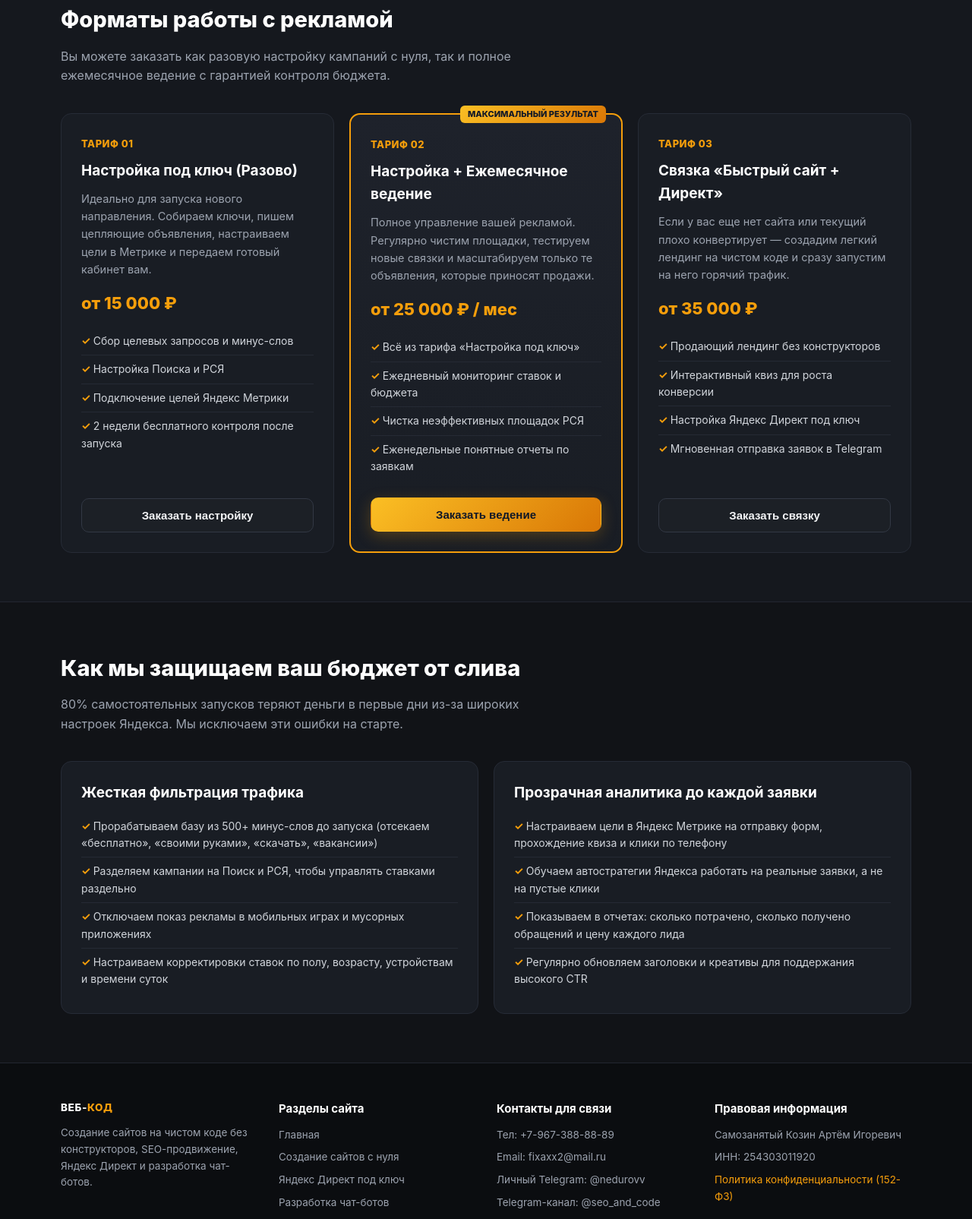
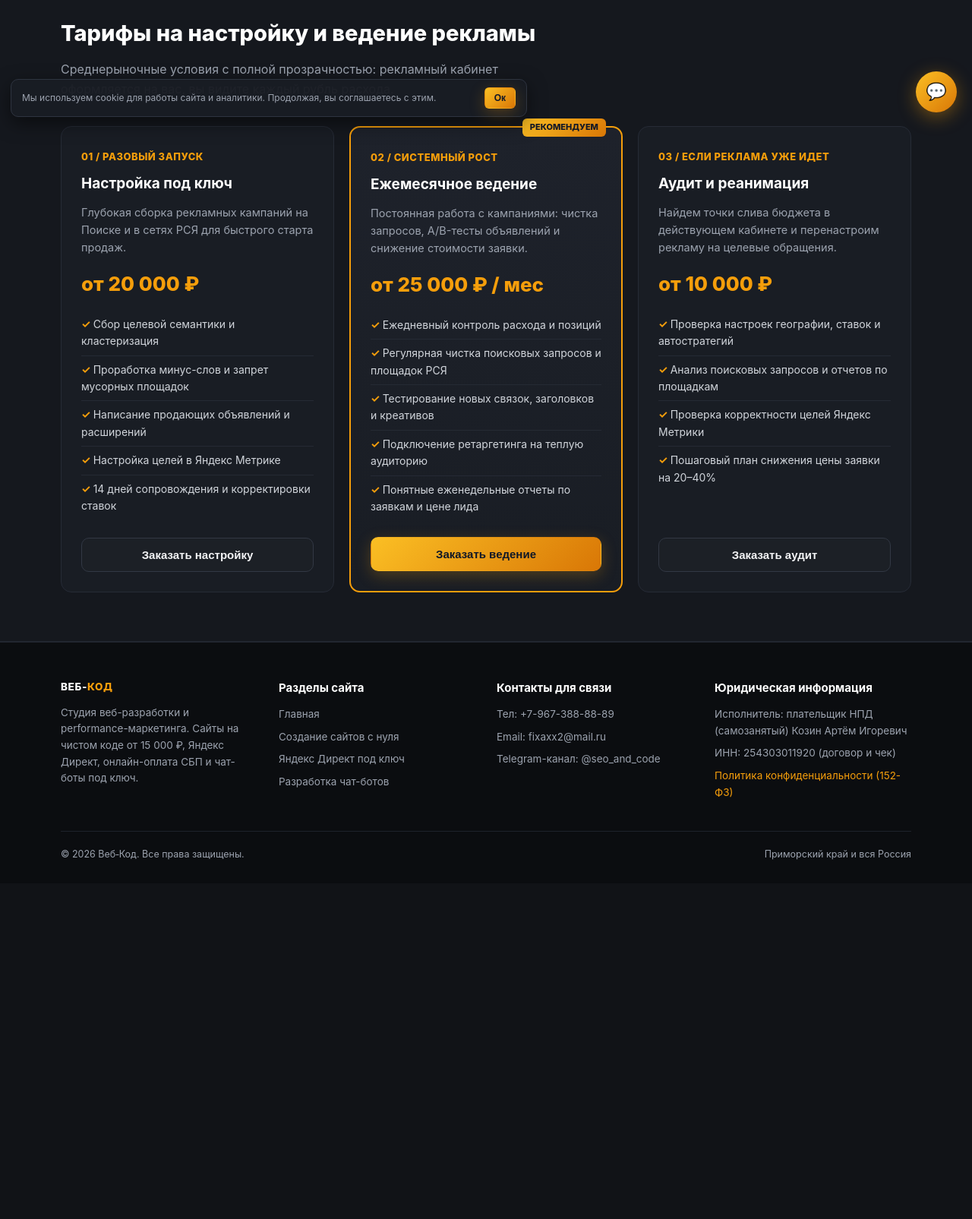
Before and after one commit to ggunster1-sketch/seo-and-code, a plain HTML site: page direct.html in a window 1280 px wide. Shown: the part 632-2237 px from the top of the page at 76% size. After the commit the page ends 1795 px from the top, so only its background shows below. Drawn offline with Linux system fonts and the light colour scheme.

Commit message:
Update direct.html

```diff
--- a/direct.html
+++ b/direct.html
@@ -3,17 +3,14 @@
 <head>
     <meta charset="UTF-8">
     <meta name="viewport" content="width=device-width, initial-scale=1.0">
-    <title>Настройка и ведение Яндекс Директ под ключ — Студия «Веб‑Код»</title>
-    <meta name="description" content="Профессиональная настройка и ежемесячное ведение рекламы в Яндекс Директ (Поиск, РСЯ, Мастер кампаний, Ретаргетинг). Снижаем цену заявки и окупаем рекламный бюджет. Приморский край и вся Россия.">
-    <meta name="keywords" content="настройка Яндекс Директ под ключ, ведение Яндекс Директ ежемесячно, директолог, контекстная реклама для бизнеса, Веб-Код">
+    <title>Настройка и ведение Яндекс Директ под ключ от 20 000 ₽ — Веб‑Код</title>
+    <meta name="description" content="Профессиональная настройка Яндекс Директ (Поиск + РСЯ) от 20 000 ₽ и ежемесячное ведение от 25 000 ₽. Глубокая минусация, настройка целей Яндекс Метрики, снижение цены заявки. Приморский край и РФ.">
     <link rel="stylesheet" href="css/style.css">
 </head>
 <body>
-
     <header class="header">
         <div class="container header-inner">
             <a href="index.html" class="logo">ВЕБ‑<span>КОД</span></a>
-
             <nav class="nav">
                 <a href="index.html">Главная</a>
                 <a href="sites.html">Сайты с нуля</a>
@@ -22,132 +19,119 @@
                 <a href="index.html#tariffs">Тарифы</a>
                 <a href="index.html#quiz">Расчет цены</a>
             </nav>
-
             <div class="header-contacts">
                 <a href="tel:+79673888889" class="header-phone">+7-967-388-88-89</a>
-                <button type="button" class="btn btn-gold btn-sm" onclick="openModal('Заказать настройку Яндекс Директ')">Заказать рекламу</button>
+                <button type="button" class="btn btn-gold btn-sm" onclick="openModal('Заявка на Яндекс Директ')">Заказать звонок</button>
                 <button type="button" class="burger-btn" onclick="toggleMenu()" aria-label="Меню">☰</button>
             </div>
         </div>
-
         <div class="mobile-menu" id="mobileMenu">
             <a href="index.html" onclick="toggleMenu()">Главная</a>
             <a href="sites.html" onclick="toggleMenu()">Сайты с нуля</a>
             <a href="direct.html" onclick="toggleMenu()">Яндекс Директ</a>
             <a href="bots.html" onclick="toggleMenu()">Чат-боты</a>
-            <a href="index.html#tariffs" onclick="toggleMenu()">Тарифы</a>
+            <a href="index.html#quiz" onclick="toggleMenu()">Расчет стоимости</a>
             <a href="tel:+79673888889" style="color: #F59E0B; font-weight: bold;">Позвонить: +7-967-388-88-89</a>
         </div>
     </header>
 
     <section class="hero">
-        <div class="container">
-            <div class="hero-badge">Поиск • РСЯ • Ретаргетинг • Яндекс Метрика</div>
-            <h1>Настройка и ежемесячное ведение <span>Яндекс Директ</span> под ключ</h1>
-            <p class="hero-lead">Приводим целевых клиентов, готовых купить ваш товар или услугу прямо сейчас. Глубоко прорабатываем семантику, отсекаем мусорный трафик и ежедневно оптимизируем ставки для снижения стоимости заявки.</p>
-
-            <div class="hero-actions">
-                <button type="button" class="btn btn-gold" onclick="openModal('Бесплатный аудит Яндекс Директ')">Получить аудит и прогноз заявок</button>
-                <a href="https://t.me" target="_blank" rel="noopener" class="btn btn-dark">Обсудить в Telegram</a>
+        <div class="container hero-grid">
+            <div>
+                <div class="hero-badge">Performance-маркетинг и целевой трафик</div>
+                <h1>Настройка и ведение <span>Яндекс Директ</span> с фокусом на окупаемость</h1>
+                <p class="hero-lead">Приводим горячих клиентов из Поиска и РСЯ без слива бюджета на нецелевые клики. Настраиваем сквозную аналитику в Яндекс Метрике и еженедельно снижаем стоимость обращения.</p>
+                <div class="hero-actions">
+                    <button type="button" class="btn btn-gold" onclick="openModal('Расчет медиаплана Яндекс Директ')">Заказать медиаплан</button>
+                    <a href="#direct-prices" class="btn btn-dark">Смотреть тарифы</a>
+                </div>
             </div>
-        </div>
-    </section>
-
-    <section class="section section-alt">
-        <div class="container">
-            <h2 class="section-title">Форматы работы с рекламой</h2>
-            <p class="section-subtitle">Вы можете заказать как разовую настройку кампаний с нуля, так и полное ежемесячное ведение с гарантией контроля бюджета.</p>
-
-            <div class="grid-3">
-                <div class="card">
-                    <div>
-                        <span class="card-num">ТАРИФ 01</span>
-                        <h3>Настройка под ключ (Разово)</h3>
-                        <p>Идеально для запуска нового направления. Собираем ключи, пишем цепляющие объявления, настраиваем цели в Метрике и передаем готовый кабинет вам.</p>
-                        <div class="price" style="font-size: 22px;">от 15 000 ₽</div>
-                        <ul class="check-list">
-                            <li>Сбор целевых запросов и минус-слов</li>
-                            <li>Настройка Поиска и РСЯ</li>
-                            <li>Подключение целей Яндекс Метрики</li>
-                            <li>2 недели бесплатного контроля после запуска</li>
-                        </ul>
-                    </div>
-                    <button type="button" class="btn btn-dark btn-full" onclick="openModal('Заказ: Разовая настройка Директ')">Заказать настройку</button>
+            <div class="hero-showcase">
+                <div class="showcase-top">
+                    <div class="showcase-dots"><span></span><span></span><span></span></div>
+                    <span class="showcase-status">● Оптимизация ставок активна</span>
                 </div>
-
-                <div class="card tariff-featured">
-                    <div class="tariff-tag">Максимальный результат</div>
-                    <div>
-                        <span class="card-num">ТАРИФ 02</span>
-                        <h3>Настройка + Ежемесячное ведение</h3>
-                        <p>Полное управление вашей рекламой. Регулярно чистим площадки, тестируем новые связки и масштабируем только те объявления, которые приносят продажи.</p>
-                        <div class="price" style="font-size: 22px;">от 25 000 ₽ / мес</div>
-                        <ul class="check-list">
-                            <li>Всё из тарифа «Настройка под ключ»</li>
-                            <li>Ежедневный мониторинг ставок и бюджета</li>
-                            <li>Чистка неэффективных площадок РСЯ</li>
-                            <li>Еженедельные понятные отчеты по заявкам</li>
-                        </ul>
-                    </div>
-                    <button type="button" class="btn btn-gold btn-full" onclick="openModal('Заказ: Ведение Яндекс Директ')">Заказать ведение</button>
+                <div class="showcase-item">
+                    <span class="showcase-label">Минус-слова на старте</span>
+                    <span class="showcase-val">1 500+ фраз</span>
                 </div>
-
-                <div class="card">
-                    <div>
-                        <span class="card-num">ТАРИФ 03</span>
-                        <h3>Связка «Быстрый сайт + Директ»</h3>
-                        <p>Если у вас еще нет сайта или текущий плохо конвертирует — создадим легкий лендинг на чистом коде и сразу запустим на него горячий трафик.</p>
-                        <div class="price" style="font-size: 22px;">от 35 000 ₽</div>
-                        <ul class="check-list">
-                            <li>Продающий лендинг без конструкторов</li>
-                            <li>Интерактивный квиз для роста конверсии</li>
-                            <li>Настройка Яндекс Директ под ключ</li>
-                            <li>Мгновенная отправка заявок в Telegram</li>
-                        </ul>
-                    </div>
-                    <button type="button" class="btn btn-dark btn-full" onclick="openModal('Заказ: Связка Сайт + Директ')">Заказать связку</button>
+                <div class="showcase-item">
+                    <span class="showcase-label">Аналитика конверсий</span>
+                    <span class="showcase-val">Метрика + Цели + CRM</span>
+                </div>
+                <div class="showcase-item">
+                    <span class="showcase-label">Оформление услуг</span>
+                    <span class="showcase-val">Договор + Чек НПД</span>
                 </div>
             </div>
         </div>
     </section>
 
-    <section class="section">
+    <section id="direct-prices" class="section section-alt">
         <div class="container">
-            <h2 class="section-title">Как мы защищаем ваш бюджет от слива</h2>
-            <p class="section-subtitle">80% самостоятельных запусков теряют деньги в первые дни из-за широких настроек Яндекса. Мы исключаем эти ошибки на старте.</p>
+            <h2 class="section-title">Тарифы на настройку и ведение рекламы</h2>
+            <p class="section-subtitle">Среднерыночные условия с полной прозрачностью: рекламный кабинет оформляется на вас, вы видите каждый рубль расхода.</p>
+            <div class="grid-3">
+                <div class="card">
+                    <div>
+                        <span class="card-num">01 / РАЗОВЫЙ ЗАПУСК</span>
+                        <h3>Настройка под ключ</h3>
+                        <p>Глубокая сборка рекламных кампаний на Поиске и в сетях РСЯ для быстрого старта продаж.</p>
+                        <div class="price">от 20 000 ₽</div>
+                        <ul class="check-list">
+                            <li>Сбор целевой семантики и кластеризация</li>
+                            <li>Проработка минус-слов и запрет мусорных площадок</li>
+                            <li>Написание продающих объявлений и расширений</li>
+                            <li>Настройка целей в Яндекс Метрике</li>
+                            <li>14 дней сопровождения и корректировки ставок</li>
+                        </ul>
+                    </div>
+                    <button type="button" class="btn btn-dark btn-full" onclick="openModal('Заказ: Настройка Яндекс Директ (от 20 000 ₽)')">Заказать настройку</button>
+                </div>
 
-            <div class="grid-2">
-                <div class="card">
-                    <h3>Жесткая фильтрация трафика</h3>
-                    <ul class="check-list" style="margin-bottom: 0;">
-                        <li>Прорабатываем базу из 500+ минус-слов до запуска (отсекаем «бесплатно», «своими руками», «скачать», «вакансии»)</li>
-                        <li>Разделяем кампании на Поиск и РСЯ, чтобы управлять ставками раздельно</li>
-                        <li>Отключаем показ рекламы в мобильных играх и мусорных приложениях</li>
-                        <li>Настраиваем корректировки ставок по полу, возрасту, устройствам и времени суток</li>
-                    </ul>
+                <div class="card tariff-featured">
+                    <div class="tariff-tag">Рекомендуем</div>
+                    <div>
+                        <span class="card-num">02 / СИСТЕМНЫЙ РОСТ</span>
+                        <h3>Ежемесячное ведение</h3>
+                        <p>Постоянная работа с кампаниями: чистка запросов, A/B-тесты объявлений и снижение стоимости заявки.</p>
+                        <div class="price">от 25 000 ₽ / мес</div>
+                        <ul class="check-list">
+                            <li>Ежедневный контроль расхода и позиций</li>
+                            <li>Регулярная чистка поисковых запросов и площадок РСЯ</li>
+                            <li>Тестирование новых связок, заголовков и креативов</li>
+                            <li>Подключение ретаргетинга на теплую аудиторию</li>
+                            <li>Понятные еженедельные отчеты по заявкам и цене лида</li>
+                        </ul>
+                    </div>
+                    <button type="button" class="btn btn-gold btn-full" onclick="openModal('Заказ: Ведение Яндекс Директ (от 25 000 ₽/мес)')">Заказать ведение</button>
                 </div>
 
                 <div class="card">
-                    <h3>Прозрачная аналитика до каждой заявки</h3>
-                    <ul class="check-list" style="margin-bottom: 0;">
-                        <li>Настраиваем цели в Яндекс Метрике на отправку форм, прохождение квиза и клики по телефону</li>
-                        <li>Обучаем автостратегии Яндекса работать на реальные заявки, а не на пустые клики</li>
-                        <li>Показываем в отчетах: сколько потрачено, сколько получено обращений и цену каждого лида</li>
-                        <li>Регулярно обновляем заголовки и креативы для поддержания высокого CTR</li>
-                    </ul>
+                    <div>
+                        <span class="card-num">03 / ЕСЛИ РЕКЛАМА УЖЕ ИДЕТ</span>
+                        <h3>Аудит и реанимация</h3>
+                        <p>Найдем точки слива бюджета в действующем кабинете и перенастроим рекламу на целевые обращения.</p>
+                        <div class="price">от 10 000 ₽</div>
+                        <ul class="check-list">
+                            <li>Проверка настроек географии, ставок и автостратегий</li>
+                            <li>Анализ поисковых запросов и отчетов по площадкам</li>
+                            <li>Проверка корректности целей Яндекс Метрики</li>
+                            <li>Пошаговый план снижения цены заявки на 20–40%</li>
+                        </ul>
+                    </div>
+                    <button type="button" class="btn btn-dark btn-full" onclick="openModal('Заказ: Аудит Яндекс Директ (от 10 000 ₽)')">Заказать аудит</button>
                 </div>
             </div>
         </div>
     </section>
-
     <footer class="footer">
         <div class="container">
             <div class="footer-grid">
                 <div>
                     <a href="index.html" class="logo" style="margin-bottom: 12px;">ВЕБ‑<span>КОД</span></a>
-                    <p>Создание сайтов на чистом коде без конструкторов, SEO-продвижение, Яндекс Директ и разработка чат-ботов.</p>
+                    <p>Студия веб-разработки и performance-маркетинга. Сайты на чистом коде от 15 000 ₽, Яндекс Директ, онлайн-оплата СБП и чат-боты под ключ.</p>
                 </div>
-
                 <div>
                     <h4>Разделы сайта</h4>
                     <a href="index.html">Главная</a>
@@ -155,33 +139,65 @@
                     <a href="direct.html">Яндекс Директ под ключ</a>
                     <a href="bots.html">Разработка чат-ботов</a>
                 </div>
-
                 <div>
                     <h4>Контакты для связи</h4>
                     <a href="tel:+79673888889">Тел: +7-967-388-88-89</a>
                     <a href="mailto:fixaxx2@mail.ru">Email: fixaxx2@mail.ru</a>
-                    <a href="https://t.me" target="_blank" rel="noopener">Личный Telegram: @nedurovv</a>
                     <a href="https://t.me" target="_blank" rel="noopener">Telegram-канал: @seo_and_code</a>
                 </div>
-
                 <div>
-                    <h4>Правовая информация</h4>
-                    <p>Самозанятый Козин Артём Игоревич</p>
-                    <p>ИНН: 254303011920</p>
+                    <h4>Юридическая информация</h4>
+                    <p>Исполнитель: плательщик НПД (самозанятый) Козин Артём Игоревич</p>
+                    <p>ИНН: 254303011920 (договор и чек)</p>
                     <a href="privacy.html" style="color: #F59E0B;">Политика конфиденциальности (152-ФЗ)</a>
                 </div>
             </div>
-
             <div class="footer-bottom">
                 <span>© 2026 Веб‑Код. Все права защищены.</span>
-Приморский край и вся Россия
+                <span>Приморский край и вся Россия</span>
+            </div>
+        </div>
+    </footer>
 
+    <div class="chat-widget">
+        <div class="chat-widget-menu" id="chatWidgetMenu">
+            <div class="chat-widget-title">Связь 24/7 (работает в РФ)</div>
+            <button type="button" class="chat-widget-link" onclick="openModal('Быстрая заявка с виджета')">⚡ Оставить заявку онлайн</button>
+            <a href="tel:+79673888889" class="chat-widget-link">📞 Позвонить: +7-967-388-88-89</a>
+            <a href="mailto:fixaxx2@mail.ru" class="chat-widget-link">✉️ Написать на Email</a>
+        </div>
+        <button type="button" class="chat-widget-btn" onclick="toggleChatWidget()" aria-label="Связаться с нами">💬</button>
+    </div>
 
-Заказать рекламу
-Оставьте контакты — рассчитаем бюджет и прогноз заявок для вашей ниши.
-Отправить заявку
-Закрыть
+    <div class="modal" id="leadModal">
+        <div class="modal-box">
+            <h3 id="modalTitle" style="font-size: 20px; margin-bottom: 6px; color: #FFFFFF;">Обсудить проект</h3>
+            <p style="color: #9CA3AF; font-size: 13.5px; margin-bottom: 16px;">Оставьте контакты — подготовим расчет и ответим выбранным способом.</p>
+            <form onsubmit="submitLead(event)">
+                <input type="text" class="input" placeholder="Ваше имя" required>
+                <input type="tel" class="input" placeholder="Телефон или ник в мессенджере" required>
+                <select class="select" required>
+                    <option value="" disabled selected>Как с вами удобнее связаться?</option>
+                    <option value="Позвонить по телефону">Позвонить по телефону</option>
+                    <option value="Написать ВКонтакте">Написать ВКонтакте</option>
+                    <option value="Написать в Telegram">Написать в Telegram</option>
+                    <option value="Отправить расчет на Email">Отправить расчет на Email</option>
+                </select>
+                <label class="consent-label">
+                    <input type="checkbox" required>
+                    <span>Я даю согласие на обработку персональных данных в соответствии с 152-ФЗ и <a href="privacy.html">Политикой конфиденциальности</a>.</span>
+                </label>
+                <button type="submit" class="btn btn-gold btn-full" style="margin-bottom: 8px;">Отправить заявку</button>
+                <button type="button" class="btn btn-dark btn-full" onclick="closeModal()">Закрыть</button>
+            </form>
+        </div>
+    </div>
 
+    <div class="cookie-bar" id="cookieBar">
+        <p>Мы используем cookie для работы сайта и аналитики. Продолжая, вы соглашаетесь с этим.</p>
+        <button type="button" class="btn btn-gold btn-cookie" onclick="acceptCookies()">Ок</button>
+    </div>
 
-Мы используем файлы cookie для корректной работы сайта и аналитики. Продолжая пользоваться сайтом, вы соглашаетесь с этим.
-Понятно
+    <script src="js/script.js"></script>
+</body>
+</html>
```
